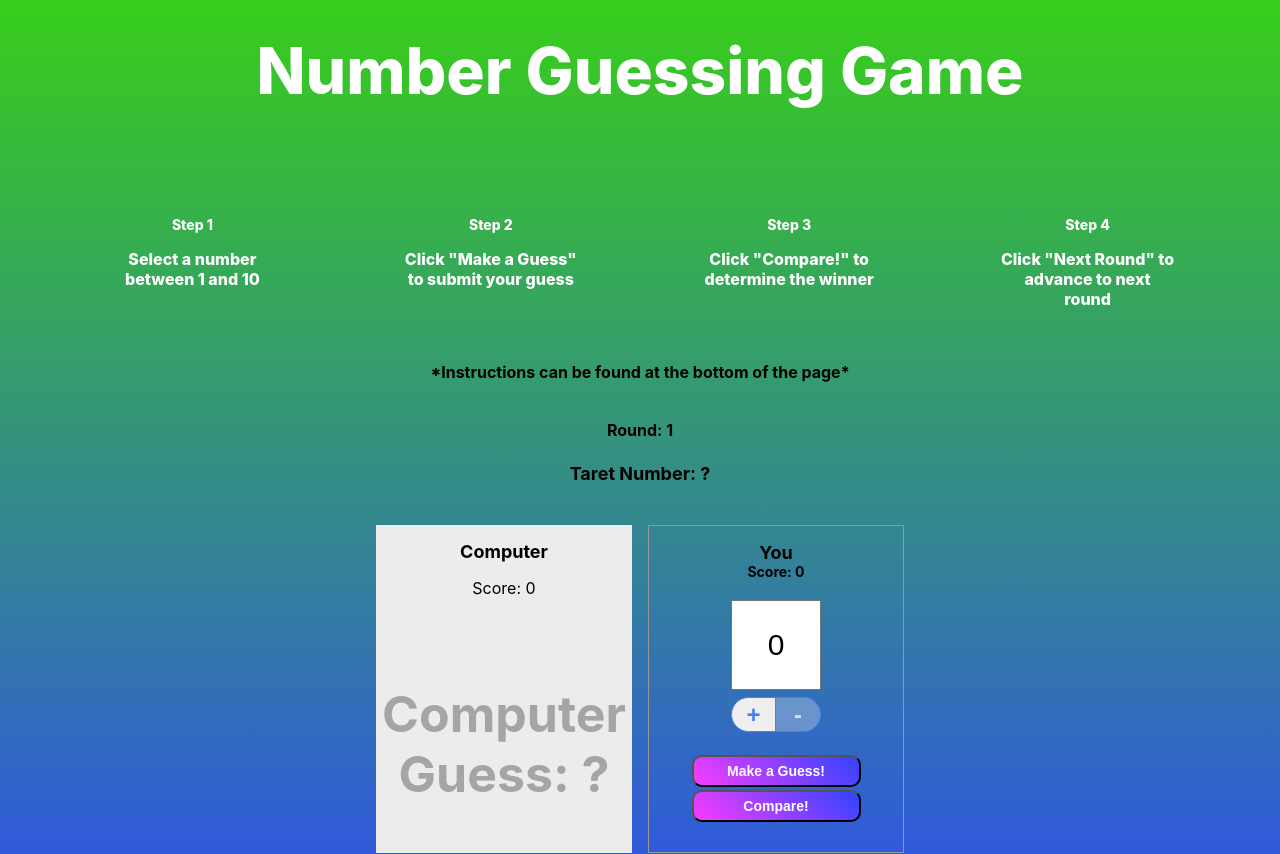
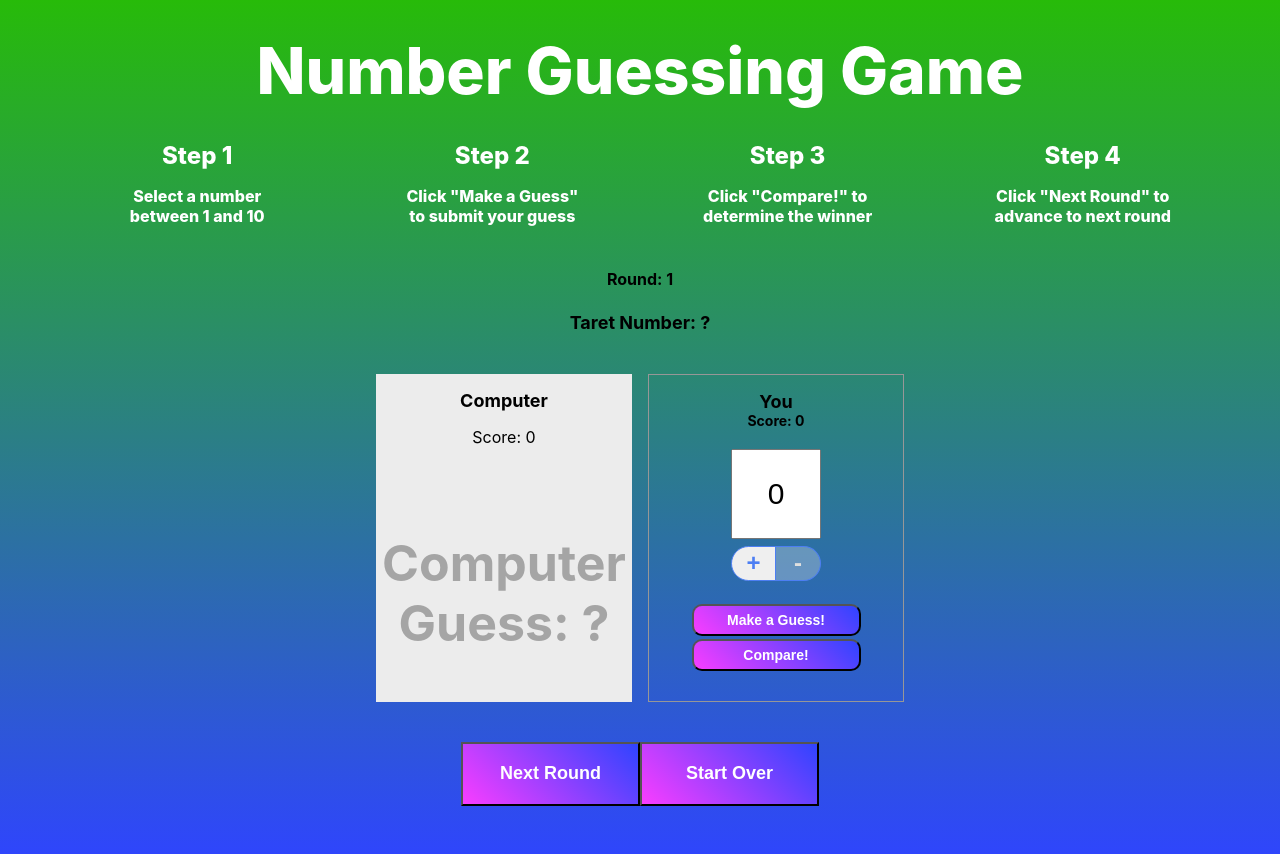
Before and after one commit to manovak24/Number_Guessing_Game, a React (Create React App) app: page / in a window 1280 px wide. Shown: the top 854 px of the page. Built offline with nearby package versions, Linux system fonts and the light colour scheme; a web font is replaced by a local one.

Commit message:
Working on styles still.

```diff
--- a/src/App.css
+++ b/src/App.css
@@ -5,11 +5,16 @@
 
 .body {
     margin: 0 auto;
-    background: linear-gradient(180deg, #38ce1a, #2f44ff);
+    background: #2f44ff; /* fallback for old browsers */
+	background: -webkit-linear-gradient(
+		to right,
+		#27bb09,
+		#2f44ff
+	); /* Chrome 10-25, Safari 5.1-6 */
+	background: linear-gradient(180deg, #27bb09, #2f44ff);
 }
 
 .game-container {
-
     margin: 0 auto;
     text-align: center;
 }
@@ -20,17 +25,18 @@
     text-align: center;
     margin-top: 0;
     padding-top: 2rem;
-    padding-bottom: 2rem;
+    padding-bottom: 0;
     font-size: 4rem;
     font-weight: 800;
     color: white;
-
+    margin-bottom: 0;
 }
 
 .instructions {
     width: 100%;
     display: flex;
     justify-content: space-evenly;
+
 }
 
 @media screen and (max-width: 550px) {
@@ -42,15 +48,14 @@
 
 .instruction {
     width: 180px;
-    margin: 1rem;
-    padding: 2px;
     text-align: center;
     font-weight: 800;
     color: white;
+    margin: .5rem;
 }
 
 .instructions h3 {
-    font-size: 14px;
+    font-size: 24px;
     font-weight: 800;
-    margin-bottom: .2rem;
+    margin-bottom: .05rem;
 }
--- a/src/Components/game.js
+++ b/src/Components/game.js
@@ -85,7 +85,6 @@ export default function Game(props) {
     <div className="game-area">
 
         <div className="rounds">
-            <p className="intro">*Instructions can be found at the bottom of the page*</p>
             <p className="intro Round-label">Round: {round}</p>
             <p className="intro guess-label" >Taret Number: {target}</p>
 
```
